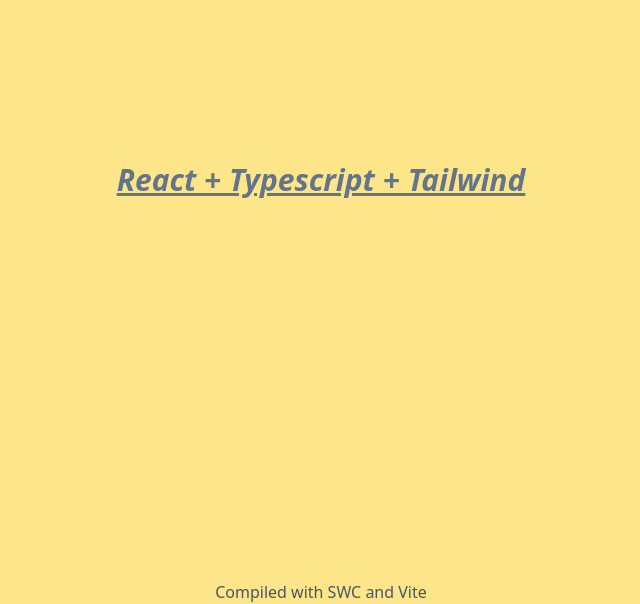
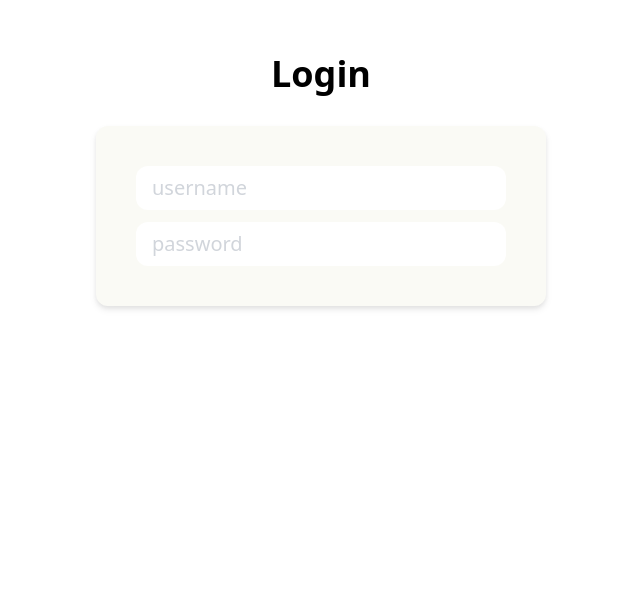
Before and after one commit to lilhalzy/chatchat, a React (Vite) app: page / in a window 1280 px wide. Shown: the part 220-824 px from the top of the page, without its empty margins (319-959 px from the left). After the commit the page ends 800 px from the top, so only its background shows below. Built offline with nearby package versions, Linux system fonts and the light colour scheme.

Commit message:
added login ui

```diff
--- a/src/App.tsx
+++ b/src/App.tsx
@@ -1,14 +1,12 @@
+import React from 'react';
+import Login from './pages/Login.tsx';
 
 function App() {
-
   return (
-    <div className='bg-amber-200'>
-      <h1 className="flex items-center justify-center h-screen text-3xl font-bold underline italic text-slate-500">
-      React + Typescript + Tailwind
-      </h1>
-      <p className='flex items-center justify-center text-slate-600 border-red-500'>Compiled with SWC and Vite</p>
+    <div className=''>
+      <Login />
     </div>
-  )
+  );
 }
 
-export default App
+export default App;
--- /dev/null
+++ b/src/pages/Login.tsx
@@ -0,0 +1,27 @@
+import React from 'react';
+
+const Login = () => {
+  return (
+    <div className='bg-white h-[100vh] flex items-center justify-center p-10'>
+      <div className='w-full md:w-[450px]'>
+        <h1 className='text-black text-center font-bold text-4xl mb-8'>
+          Login
+        </h1>
+        <div className='flex flex-col gap-3 bg-xWhite px-10 py-10 min-h-[150px] md:text-xl rounded-xl drop-shadow-md'>
+          <input
+            type='text'
+            placeholder='username'
+            className='flex-1 placeholder-gray-300 px-4 py-2 rounded-xl'
+          />
+          <input
+            type='text'
+            placeholder='password'
+            className='flex-1 placeholder-gray-300 px-4 py-2 rounded-xl'
+          />
+        </div>
+      </div>
+    </div>
+  );
+};
+
+export default Login;
```
